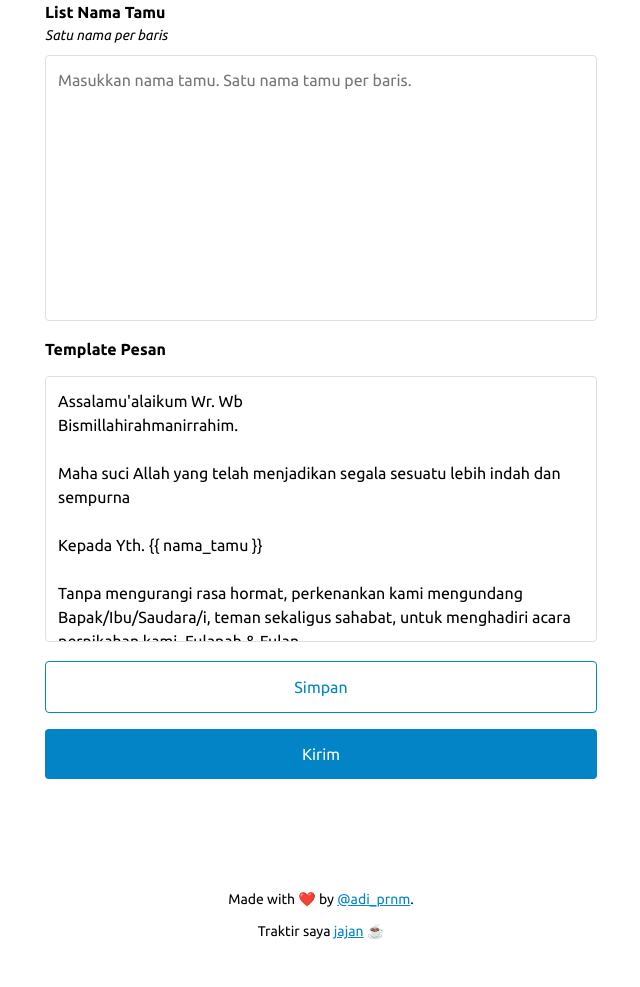
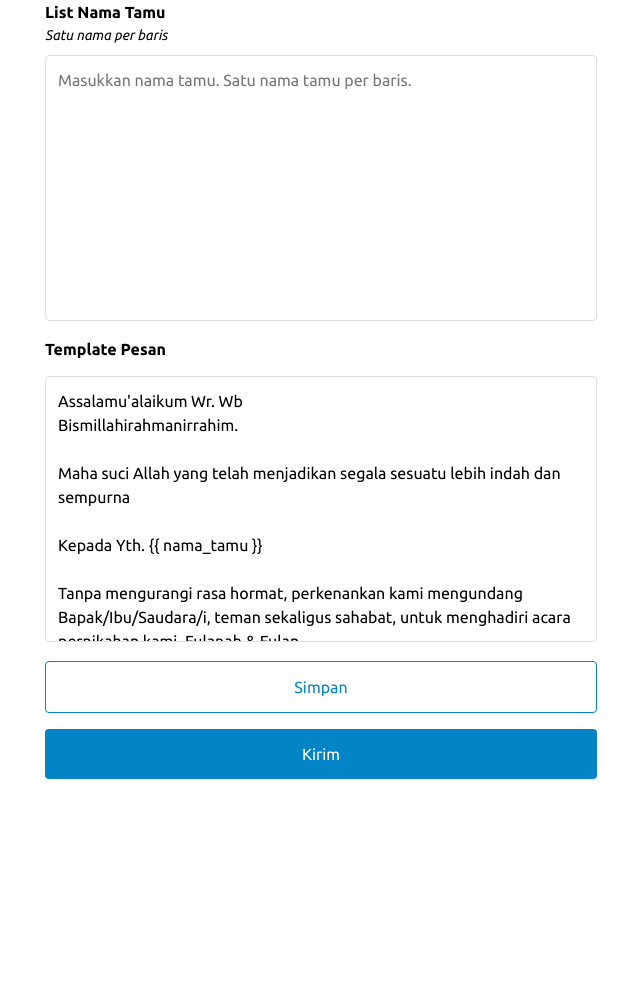
Before and after one commit to adiprnm/share-undangan, a plain HTML site: page index.html in a window 1280 px wide. Shown: the part 393-1380 px from the top of the page, without its empty margins (319-959 px from the left). After the commit the page ends 1236 px from the top, so only its background shows below. Drawn offline with Linux system fonts and the light colour scheme.

Commit message:
hide footer

```diff
--- a/index.html
+++ b/index.html
@@ -83,7 +83,7 @@ Fulan & Fulanah.</textarea>
         })
     </script>
 </body>
-<footer class="container">
+<footer class="container" style="display: none;">
     <div class="wrapper centered" style="font-size: 14px;">
         Made with ❤️ by <a href="https://twitter.com/adi_prnm">@adi_prnm</a>.
         <br><br>
```
